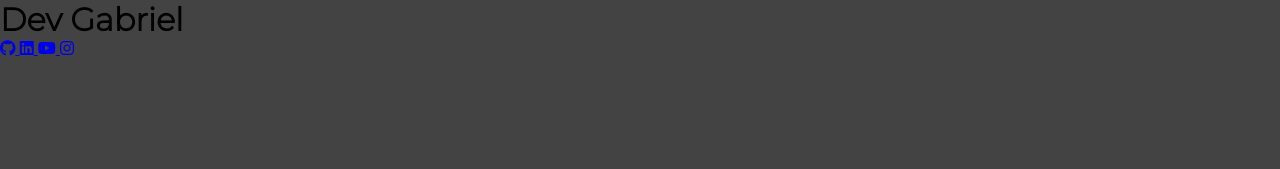
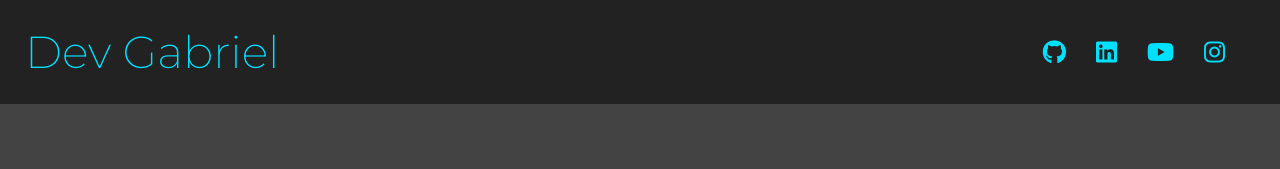
Before and after one commit to GabrielAlmeidaNunes/portifolio, a plain HTML site: page index.html in a window 1280 px wide. Shown: the top 169 px of the page. Drawn offline with Linux system fonts and the light colour scheme.

Commit message:
criando dentro da pasta css o arquivo header.css, e fazendo a estilização do cabeçalho do portifólio

```diff
--- /dev/null
+++ b/css/header.css
@@ -0,0 +1,50 @@
+:root{
+    --corH1Icones: #00e0ff;
+    --transicao: 0.5s ease-in-out;
+}
+
+
+header{
+    background-color: #222;
+    padding: 25px;
+    display: flex;
+    align-items: center;
+    justify-content: space-between;
+}
+
+header h1{
+    font-size: 2.8em;
+    font-weight: 200;
+    color: var(--corH1Icones);
+    cursor: pointer;
+    transition: var(--transicao);
+
+}
+
+
+header h1:hover{
+    color: white;
+}
+
+
+/* NAV============= */
+
+nav{
+    display: flex;
+    align-items: center;
+    justify-content: center;
+
+}
+
+nav a{
+    font-size: 1.5em;
+    margin-right:30px;
+    color: var(--corH1Icones);
+    border: none;
+    transition: var(--transicao);
+}
+
+nav a:hover{
+    box-shadow: 0px 0px 25px #00e0ff;
+    color: white;
+}
--- a/css/reset.css
+++ b/css/reset.css
@@ -14,5 +14,6 @@ body{
     display: flex;
     flex-direction: column;
     justify-content: space-between;
+    color: white;
 
 }
--- a/index.html
+++ b/index.html
@@ -9,6 +9,7 @@
 
     <!-- CSS -->
     <link rel="stylesheet" href="css/reset.css">
+    <link rel="stylesheet" href="css/header.css">
 
     <!-- FONTS TEXTO -->
     <link rel="preconnect" href="https://fonts.googleapis.com">
```
